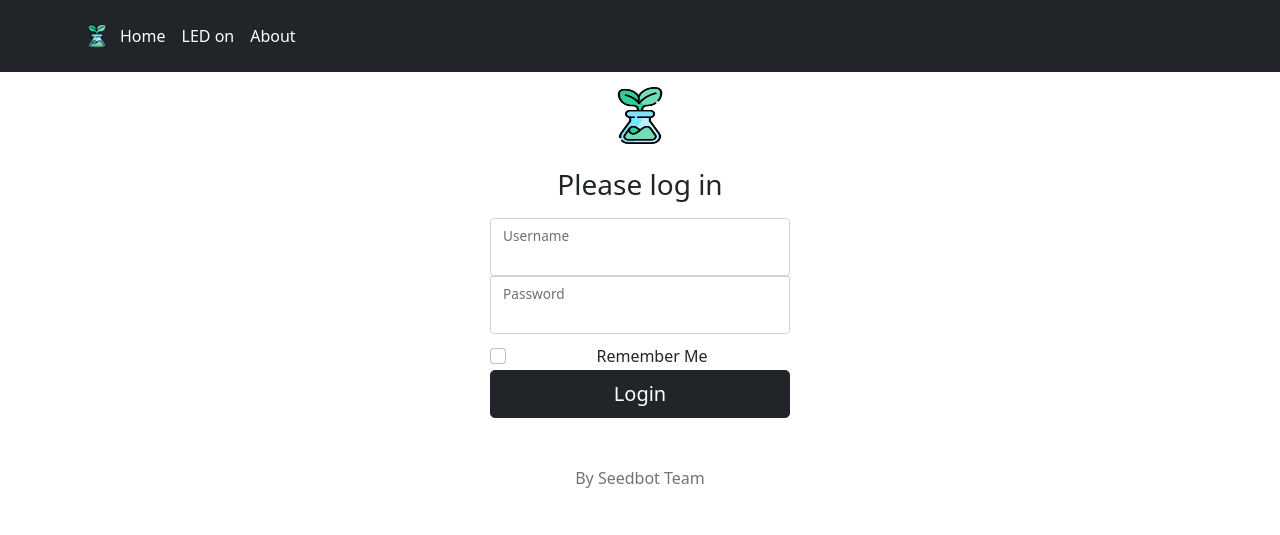
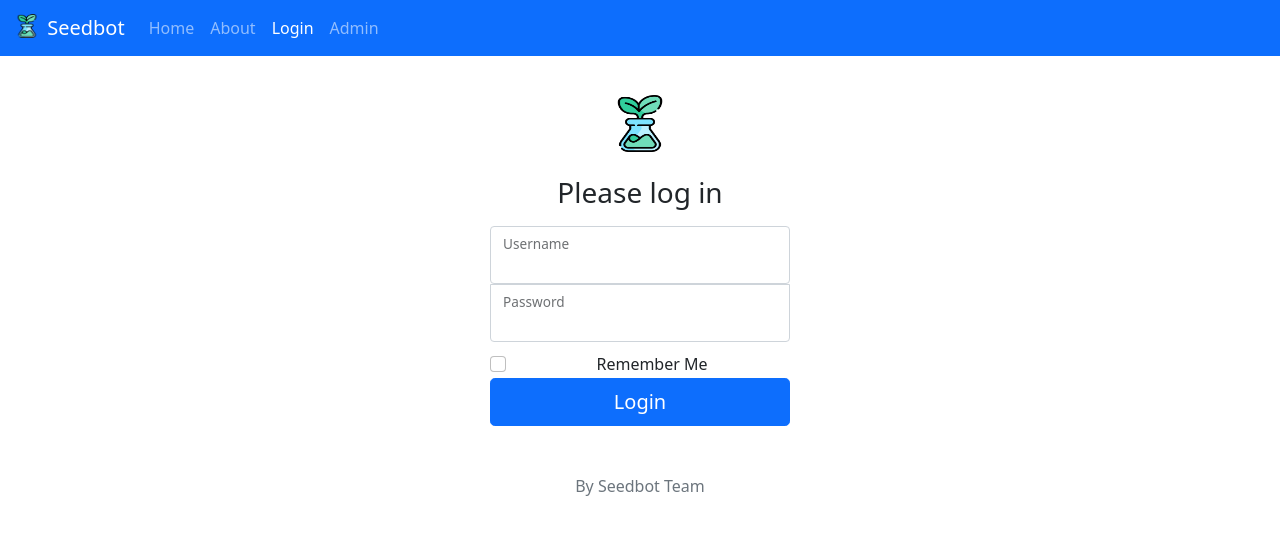
Before and after one commit to ManuelLopezB/Seedbot, a Flask app: page /login in a window 1280 px wide. Shown: the top 535 px of the page. Run offline with Flask 2, Linux system fonts and the light colour scheme.

Commit message:
avance 2 de mayo

```diff
--- a/app.py
+++ b/app.py
@@ -1,22 +1,41 @@
+from email.policy import default
 from flask import Flask, Response, render_template, flash, redirect, url_for
+from flask_sqlalchemy import SQLAlchemy
 from forms import LoginForm
-from gpiozero import LED, Servo
+# from gpiozero import LED, Servo
 from time import sleep
+from datetime import datetime
 import os
 import cv2
 
 app = Flask(__name__)
 app.config['SECRET_KEY'] = '103b4cf3f6db7583cf1cd99537436c5d'
+app.config['SQLALCHEMY_DATABASE_URI'] = 'sqlite:///site.db'
+app.config['SQLALCHEMY_TRACK_MODIFICATIONS'] = False
+db = SQLAlchemy(app)
 # led = LED(21)
-servo = Servo(17)
+# servo = Servo(17)
 if os.environ.get('WERKZEUG_RUN_MAIN') or Flask.debug is False:
     video = cv2.VideoCapture(0)
+
+
+class User(db.Model):
+    id = db.Column(db.Integer, primary_key=True)
+    username = db.Column(db.String(20), unique=True, nullable=False)
+    password = db.Column(db.String(60), nullable=False)
+    date_added = db.Column(db.DateTime, default=datetime.utcnow)
+
+    def __repr__(self):
+        return f"User('{self.username}', '{self.date_added}')"
+
+
+
 
 @app.route('/')
 @app.route('/home')
 def home():
     # led.off()
-    return render_template('home.html', title='Home')
+    return render_template('home.html', title='Home', segment='home')
 
 @app.route('/login', methods=['GET', 'POST'])
 def login():
@@ -28,33 +47,25 @@ def login():
         else:
             flash('Login Unsuccesful. Please check username and password', 'danger')
 
-    return render_template('login.html', title='Login', form=form)
+    return render_template('login.html', title='Login', form=form, segment='login')
 
 @app.route('/about')
 def about():
-    return render_template('about.html', title='About')
+    return render_template('about.html', title='About', segment='about')
 
 @app.route('/on')
 def on():
-#    led.on()
-    servo.mid()
-    print("mid")
-    sleep(0.5)
-    servo.min()
-    print("min")
-    sleep(1)
-    servo.mid()
-    print("mid")
-    sleep(0.5)
-    servo.max()
-    print("max")
-    sleep(1)
     return render_template('home.html', title='Led On')
 
 @app.route('/off')
 def off():
 #    led.off()
    return render_template('home.html', title='Led Off')
+
+@app.route('/admin')
+def admin():
+#    led.off()
+   return render_template('admin.html', title='Admin', segment='admin')
 
 def gen(video):
     while True:
--- a/static/main.css
+++ b/static/main.css
@@ -25,6 +25,10 @@
   border-top-right-radius: 0;
 }
 
+/* .navbar {
+  background-color: #7952b3;
+} */
+
 .alert {
   height: 30;
   width: 300px;
--- /dev/null
+++ b/templates/admin.html
@@ -0,0 +1,4 @@
+{% extends "layout.html" %}
+{% block content %}
+  <h1>Admin Page</h1>
+{% endblock content %}
--- a/templates/layout.html
+++ b/templates/layout.html
@@ -13,22 +13,30 @@
   {% endif %}
 </head>
 <body class="text-center">
-  <header class="p-3 bg-dark text-white">
-    <div class="container">
-      <div class="d-flex flex-wrap align-items-center justify-content-center justify-content-lg-start">
-        <a class="d-flex align-items-center mb-2 mb-lg-0 text-white text-decoration-none">
-          <img src="{{ url_for('static', filename='logo.png' )}}" alt="" width="30" height="24">
+  <nav class="navbar navbar-expand navbar-dark bg-primary">
+    <div class="container-fluid">
+      <a class="navbar-brand">
+          <img src="{{ url_for('static', filename='logo.png' )}}" width="30" height="24" class="d-inline-block align-text-top">
+          Seedbot
         </a>
-
-        <ul class="nav col-12 col-lg-auto me-lg-auto mb-2 justify-content-center mb-md-0">
-          <li><a href="{{ url_for('home') }}" class="nav-link px-2 text-white">Home</a></li>
-          <li><a href="/on" class="nav-link px-2 text-white">LED on</a></li>
-          <!-- <li><a href="/off" class="nav-link px-2 text-white">LED off</a></li> -->
-          <li><a href="{{ url_for('about') }}" class="nav-link px-2 text-white">About</a></li>
+      <div class="collapse navbar-collapse">
+        <ul class="navbar-nav me-auto mb-2 mb-lg-0">
+          <li class="nav-item">
+            <a class="nav-link {% if 'home' in segment %} active {% endif %}" href="{{ url_for('home') }}">Home</a>
+          </li>
+          <li class="nav-item">
+            <a class="nav-link {% if 'about' in segment %} active {% endif %}" href="{{ url_for('about') }}">About</a>
+          </li>
+          <li class="nav-item">
+            <a class="nav-link {% if 'login' in segment %} active {% endif %}" href="{{ url_for('login') }}">Login</a>
+          </li>
+          <li class="nav-item">
+            <a class="nav-link {% if 'admin' in segment %} active {% endif %}" href="{{ url_for('admin') }}">Admin</a>
+          </li>
         </ul>
       </div>
     </div>
-  </header>
+  </nav>
   <div class="d-flex justify-content-center">
     {% with messages = get_flashed_messages(with_categories=true) %}
       {% if  messages %}
--- a/templates/login.html
+++ b/templates/login.html
@@ -3,7 +3,7 @@
 <div class="form-signin">
   <form method="POST" action="">
     {{ form.hidden_tag() }}
-    <img class="mb-4" src="{{ url_for('static', filename='logo.png' )}}" alt="" width="72" height="57">
+    <img class="mb-4 mt-4" src="{{ url_for('static', filename='logo.png' )}}" alt="" width="72" height="57">
     <h1 class="h3 mb-3 fw-normal">Please log in</h1>
     <div class="form-floating">
       {{ form.username(class="form-control", id="floatingInput") }}
@@ -18,7 +18,7 @@
       {{ form.remember.label(class="form-check-label") }}
   </div>
     <div class="form-floating">
-      {{ form.submit(class="w-100 btn btn-lg btn-dark") }}
+      {{ form.submit(class="w-100 btn btn-lg btn-primary") }}
     </div>
     <p class="mt-5 mb-3 text-muted">By Seedbot Team</p>
   </form>
```
